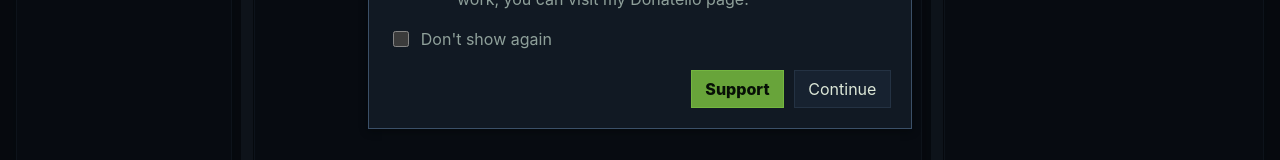
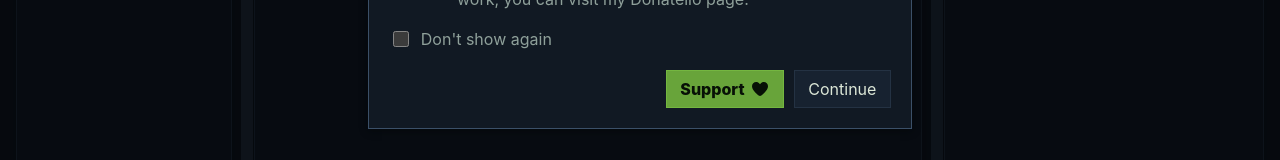
Before and after one commit to sysfab/Fabizator, a React (Vite) app: page / in a window 1280 px wide. Shown: the part 391-551 px from the top of the page. Built offline with nearby package versions, Linux system fonts and the light colour scheme.

Commit message:
add heart icon on support button

```diff
--- a/src/styles.css
+++ b/src/styles.css
@@ -883,6 +883,10 @@
   font-weight: 800;
 }
 
+.welcome-actions .welcome-support-link span {
+  padding-right: 5px;
+}
+
 .status-bar {
   display: flex;
   justify-content: space-between;
--- a/src/ui/WelcomePopup.jsx
+++ b/src/ui/WelcomePopup.jsx
@@ -1,4 +1,7 @@
 import { useState } from "react";
+
+import { FontAwesomeIcon } from "@fortawesome/react-fontawesome";
+import { faHeart } from "@fortawesome/free-solid-svg-icons";
 
 const welcomeStorageKey = "fabizator-welcome-popup-shown";
 
@@ -62,7 +65,7 @@
             rel="noreferrer"
             className="welcome-support-link"
           >
-            Support
+            <span>Support</span> <FontAwesomeIcon icon={faHeart}/>
           </a>
           <button type="button" onClick={closePopup}>
             Continue
```
